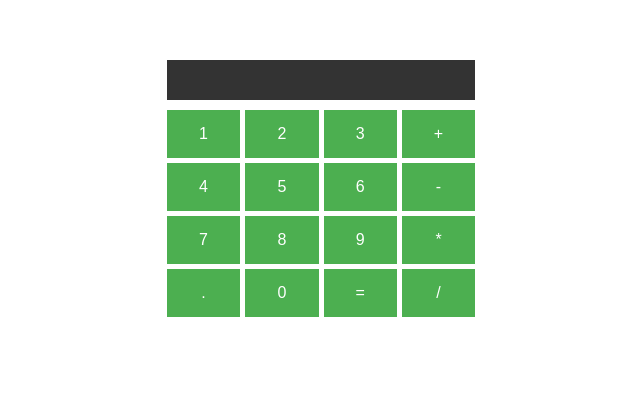
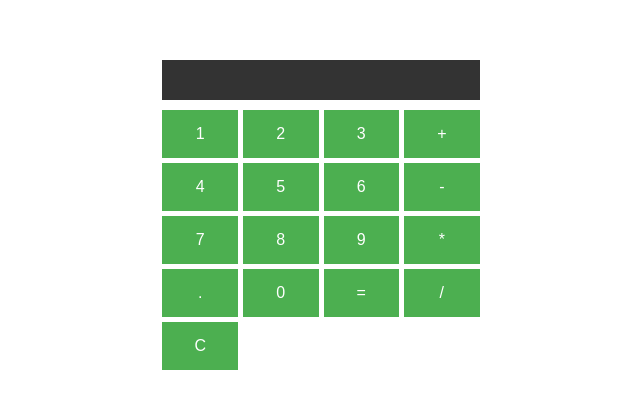
Before and after one commit to MikhaelVinicius/CalculadoraJavaScript, a React (Create React App) app: page / in a window 1280 px wide. Shown: the part 140-548 px from the top of the page, without its empty margins (319-959 px from the left). Built offline with nearby package versions, Linux system fonts and the light colour scheme.

Commit message:
Botão C adicionado e funcional

```diff
--- a/src/components/ButtonBox.js
+++ b/src/components/ButtonBox.js
@@ -4,24 +4,24 @@ import Button from './Button';
 
 function ButtonBox(props) {
   const { setCurrentValue, currentValue, setExpression, expression } = props;
-  const buttons = ['1', '2', '3', '+', '4', '5', '6', '-', '7', '8', '9', '*', '.', '0', '=', '/'];
+  const buttons = ['1', '2', '3', '+', '4', '5', '6', '-', '7', '8', '9', '*', '.', '0', '=', '/','C'];
 
   function handleButtonClick(value) {
-    // Verifique se o valor é um número ou um ponto decimal
+
     if (!isNaN(value) || value === '.') {
-      // Se for um número ou um ponto decimal, adicione-o ao final do valor atual
+
       setCurrentValue(currentValue + value);
     } else if (value === 'C') {
-      // Se for o botão "C", limpe o valor atual e a expressão
+
       setCurrentValue('');
       setExpression('');
     } else if (value === '=') {
-      // Se for o botão "=", avalie a expressão e defina o resultado como o valor atual
+
       const result = eval(expression + currentValue);
       setCurrentValue(result.toString());
       setExpression('');
     } else {
-      // Caso contrário, adicione o valor atual e o operador à expressão
+
       setExpression(expression + currentValue + value);
       setCurrentValue('');
     }
```
